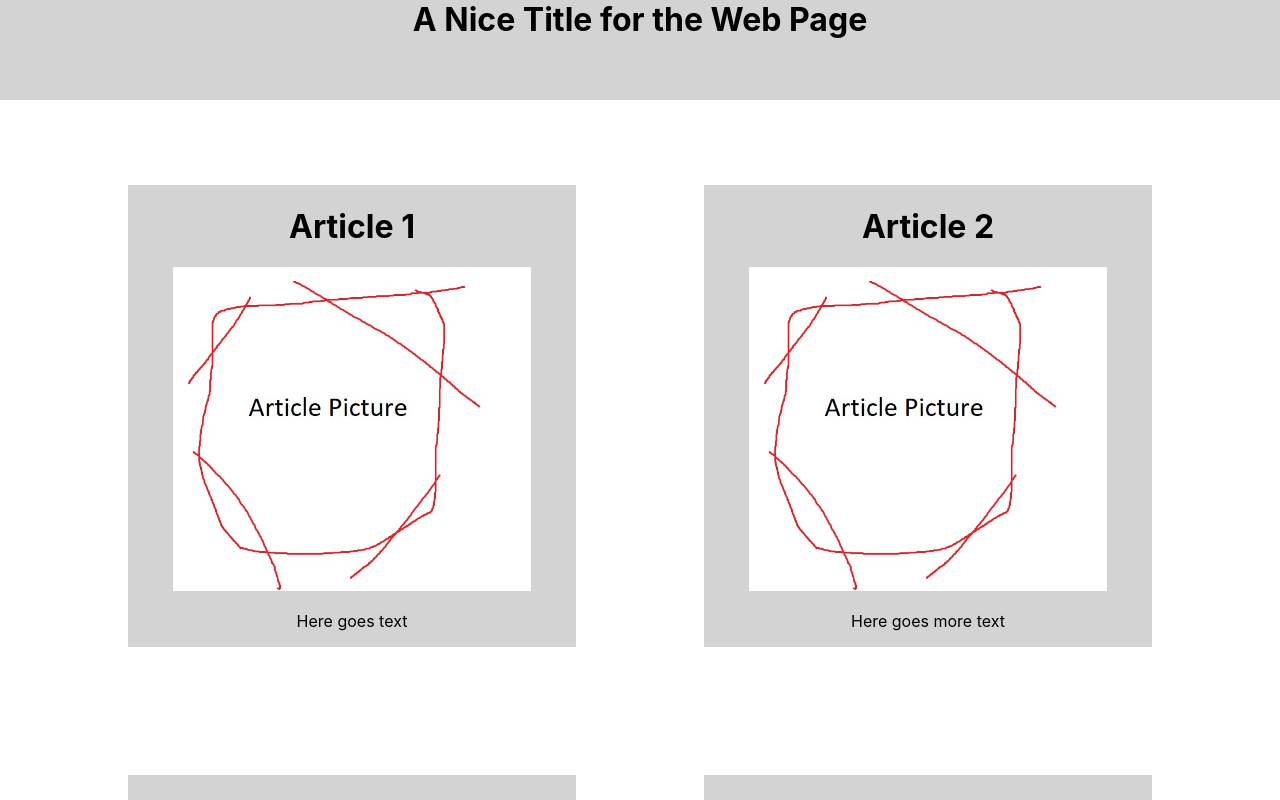
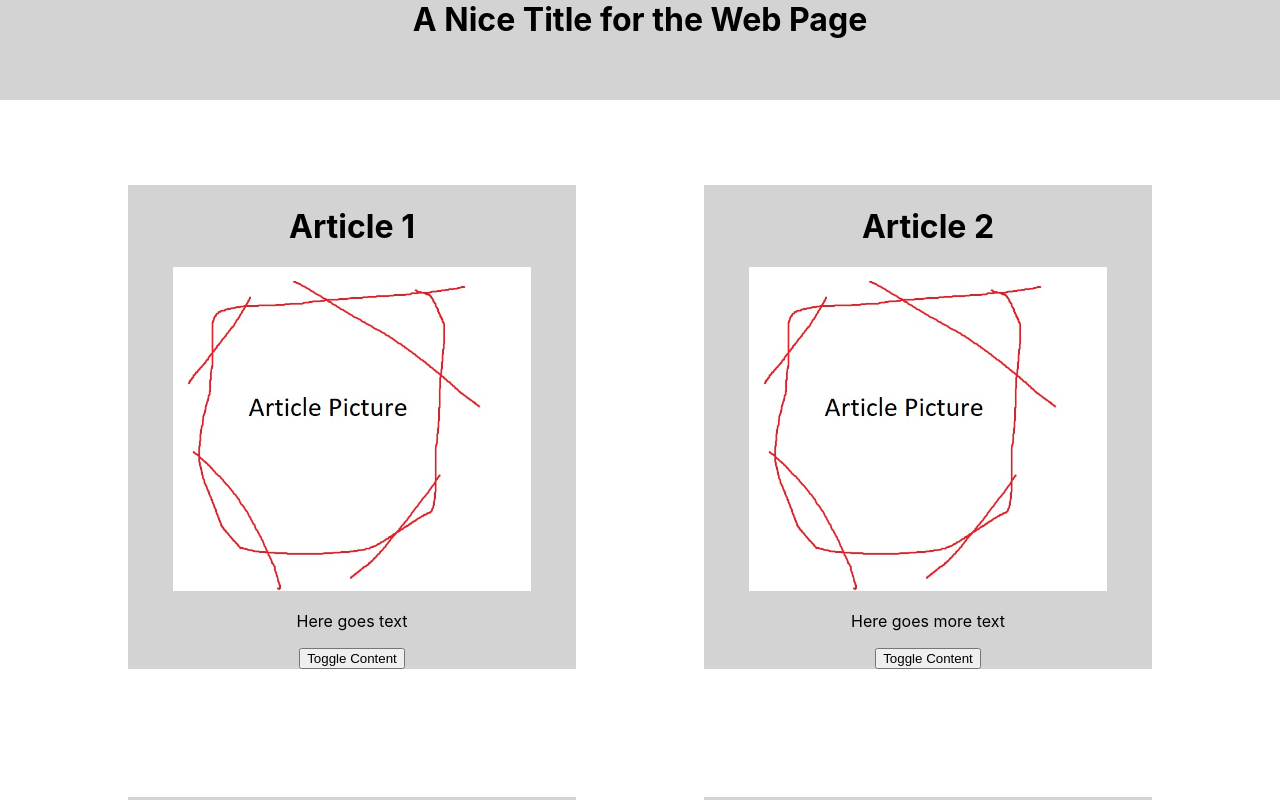
Before and after one commit to ForeztNoize/CMS-Test, a React (Create React App) app: page / in a window 1280 px wide. Shown: the top 800 px of the page. Built offline with nearby package versions, Linux system fonts and the light colour scheme.

Commit message:
Temporary ToggleButton for content

```diff
--- a/src/App.css
+++ b/src/App.css
@@ -38,6 +38,7 @@
 #articleContent > img{
   width: 80%;
 }
+
 #articleContent > p{
   white-space: nowrap;
   overflow: hidden;
--- a/src/Articles/ArticlesList.js
+++ b/src/Articles/ArticlesList.js
@@ -3,14 +3,30 @@ import { Component } from 'react';
 import ArticleData from '../Data/articles.json';
 import ArticlePicture from '../Data/article_pic.jpg';
 class ArticlesList extends Component{
+    constructor (props) {
+        super(props);
+        this.state = {
+            showContent: true
+        };
+        this.toggleContent = this.toggleContent.bind(this);
+    }
+
+    toggleContent(event){
+        event.preventDefault();
+        this.setState({
+            showContent: !this.state.showContent
+        })
+    }
     render(){
+        const {showContent} = this.state;
         return (
             <div id="articles">
                 {ArticleData.map((articleContent, index)=>{
-                    return  <div id="articleContent">
-                                <h1>{articleContent.title}</h1>
+                    return  <div key={articleContent.id} id="articleContent">
+                                <h1 onClick={this.titleClick}>{articleContent.title}</h1>
                                 <img src={ArticlePicture}/>
-                                <p>{articleContent.content}</p>
+                                {showContent === true ? <p>{articleContent.content}</p> : ""}
+                                <button onClick={this.toggleContent}>Toggle Content</button>
                             </div>
                 })}
             </div>
```
